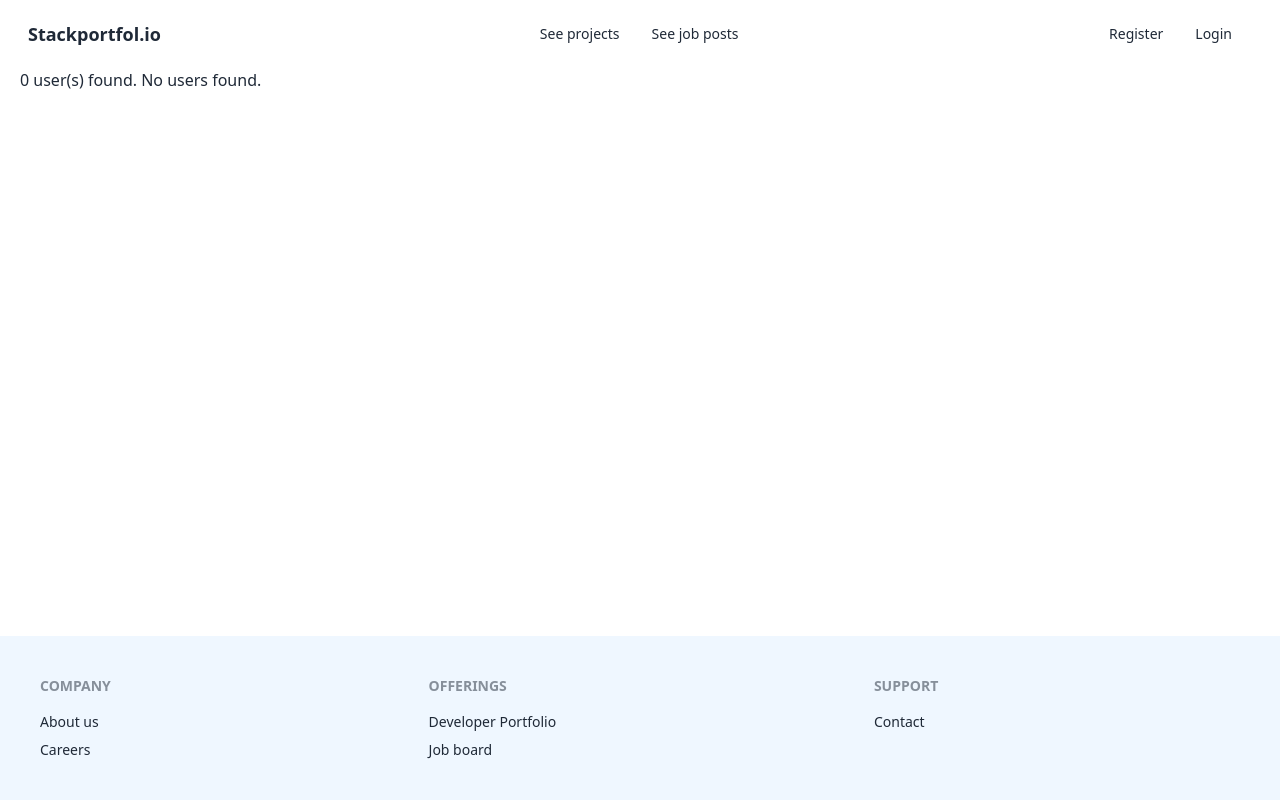
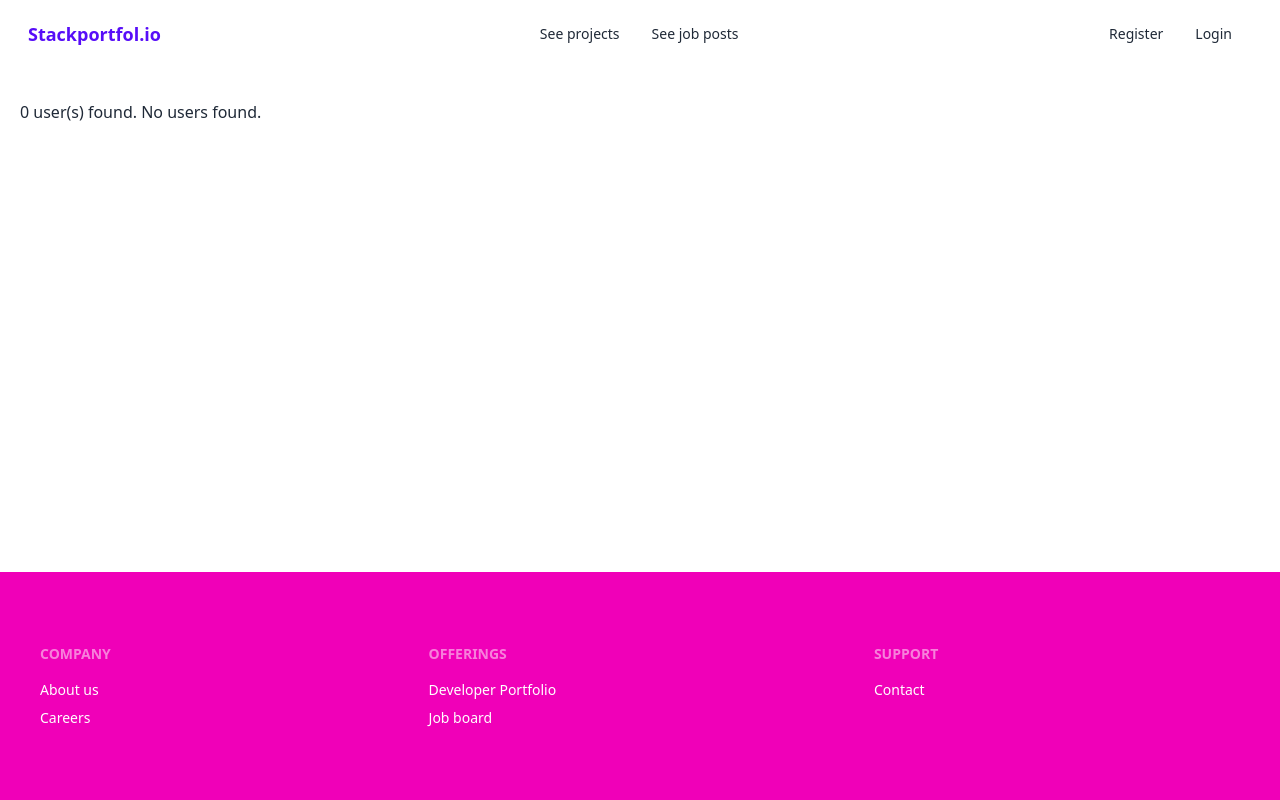
Before and after one commit to KTC96/StackPortfolio, a Django app: page / in a window 1280 px wide. Run offline with Django 3.2, Linux system fonts and the light colour scheme; style sheets or scripts are compiled from the project's sources.

Commit message:
move toast message code to base.html

```diff
--- a/templates/base.html
+++ b/templates/base.html
@@ -1,7 +1,7 @@
 {% load static %}
 
 <!DOCTYPE html>
-<html>
+<html data-theme="stackportfolio-default-theme">
 
 <head>
     <meta charset="UTF-8">
@@ -12,11 +12,21 @@
 </head>
 
 <body class="flex flex-col min-h-screen">
+    {% if messages %}
+    {% for message in messages %}
+    <div class="toast fixed top-0 left-1/2 transform -translate-x-1/2 mt-4 z-50" role="alert" aria-live="assertive"
+        aria-atomic="true">
+        <div class="bg-green-500 text-white font-semibold px-4 py-2 rounded shadow">
+            {{ message }}
+        </div>
+    </div>
+    {% endfor %}
+    {% endif %}
     <header>
         <!-- Navigation -->
         <div class="navbar bg-base-100 container mx-auto justify-between">
             <div class="navbar-start">
-                <a class="text-lg font-bold" href="{% url 'homepage' %}">Stackportfol.io</a>
+                <a class="text-lg font-bold text-primary" href="{% url 'homepage' %}">Stackportfol.io</a>
             </div>
             <div class="navbar-center hidden lg:flex">
                 <ul class="menu menu-horizontal px-1">
@@ -24,7 +34,7 @@
                     <li><a>See job posts</a></li>
                 </ul>
             </div>
-            <div class="dropdown">
+            <div class="dropdown z-50">
                 <label tabindex="0" class="btn btn-ghost md:hidden">
                     <svg xmlns="http://www.w3.org/2000/svg" class="h-5 w-5" fill="none" viewBox="0 0 24 24"
                         stroke="currentColor">
@@ -36,8 +46,8 @@
                     class="menu menu-sm dropdown-content mt-3 z-[1] p-2 shadow bg-base-100 rounded-box w-52 right-0">
                     <li><a>See projects</a></li>
                     <li><a>See job posts</a></li>
+                    <hr class="my-2">
                     {% if user.is_authenticated %}
-                    <hr class="my-2">
                     <li>
                         <a href="{% url 'account_logout' %}">Logout</a>
                     </li>
@@ -92,7 +102,7 @@
     </header>
 
 
-    <main>
+    <main class="py-8">
         <div class="container mx-auto">
             {% block content %}
             <!-- Content Goes here -->
@@ -101,8 +111,8 @@
     </main>
 
     <!-- Footer -->
-    <footer class=" md:p-10 mt-auto bg-aliceblue">
-        <div class="container mx-auto text-base-content footer">
+    <footer class=" md:p-10 bg-secondary text-base-100 mt-auto">
+        <div class="container mx-auto footer my-8">
             <div>
                 <header class="footer-title">Company</header>
                 <a class="link link-hover">About us</a>
--- a/templates/index.html
+++ b/templates/index.html
@@ -1,14 +1,5 @@
 {% extends "base.html" %} {% block content %}
-{% if messages %}
-{% for message in messages %}
-<div class="toast fixed top-0 left-1/2 transform -translate-x-1/2 mt-4 z-50" role="alert" aria-live="assertive"
-  aria-atomic="true">
-  <div class="bg-green-500 text-white font-semibold px-4 py-2 rounded shadow">
-    {{ message }}
-  </div>
-</div>
-{% endfor %}
-{% endif %}
+
 {{ users|length }} user(s) found.
 
 {% for user in users %}
```
